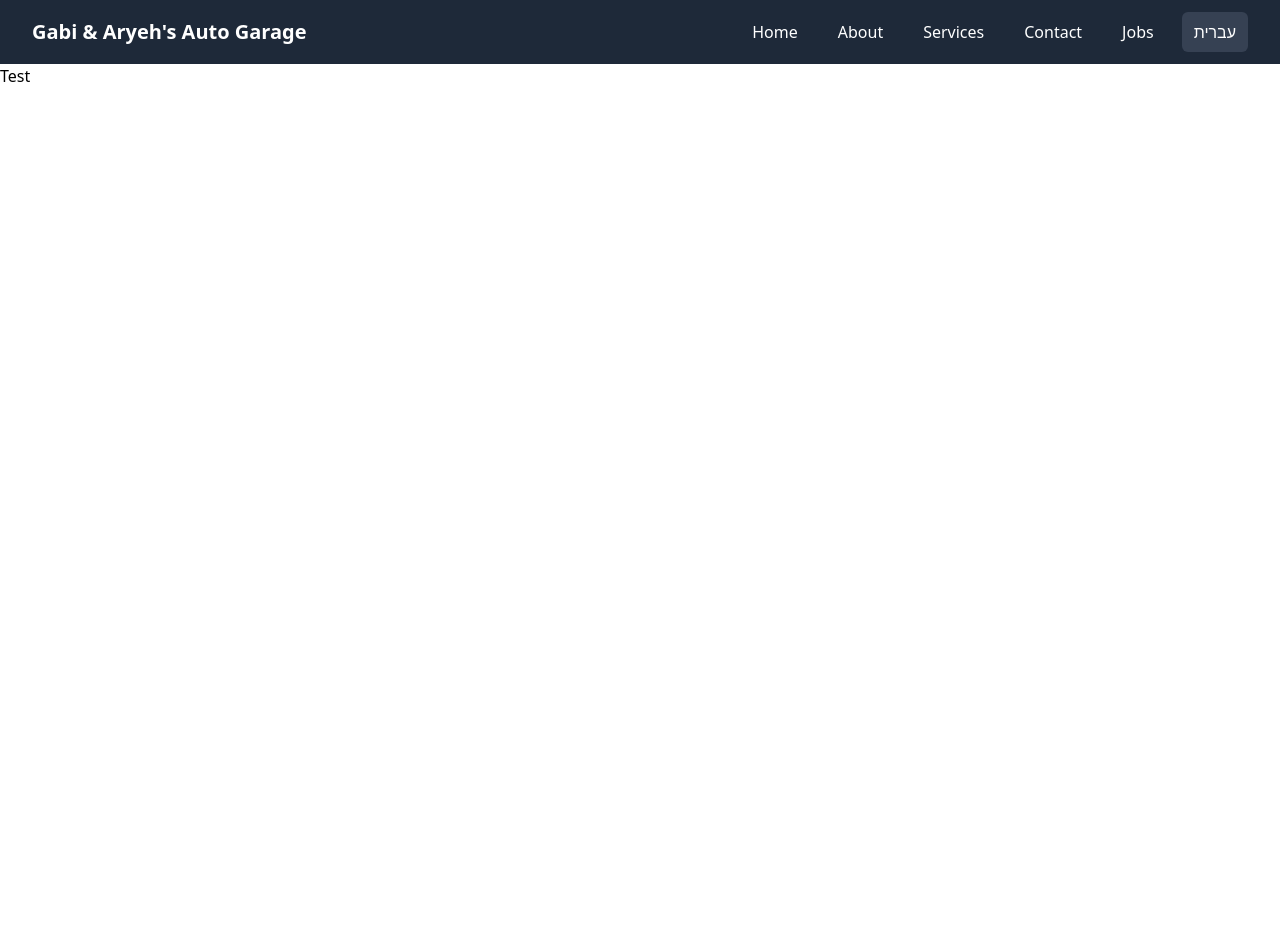
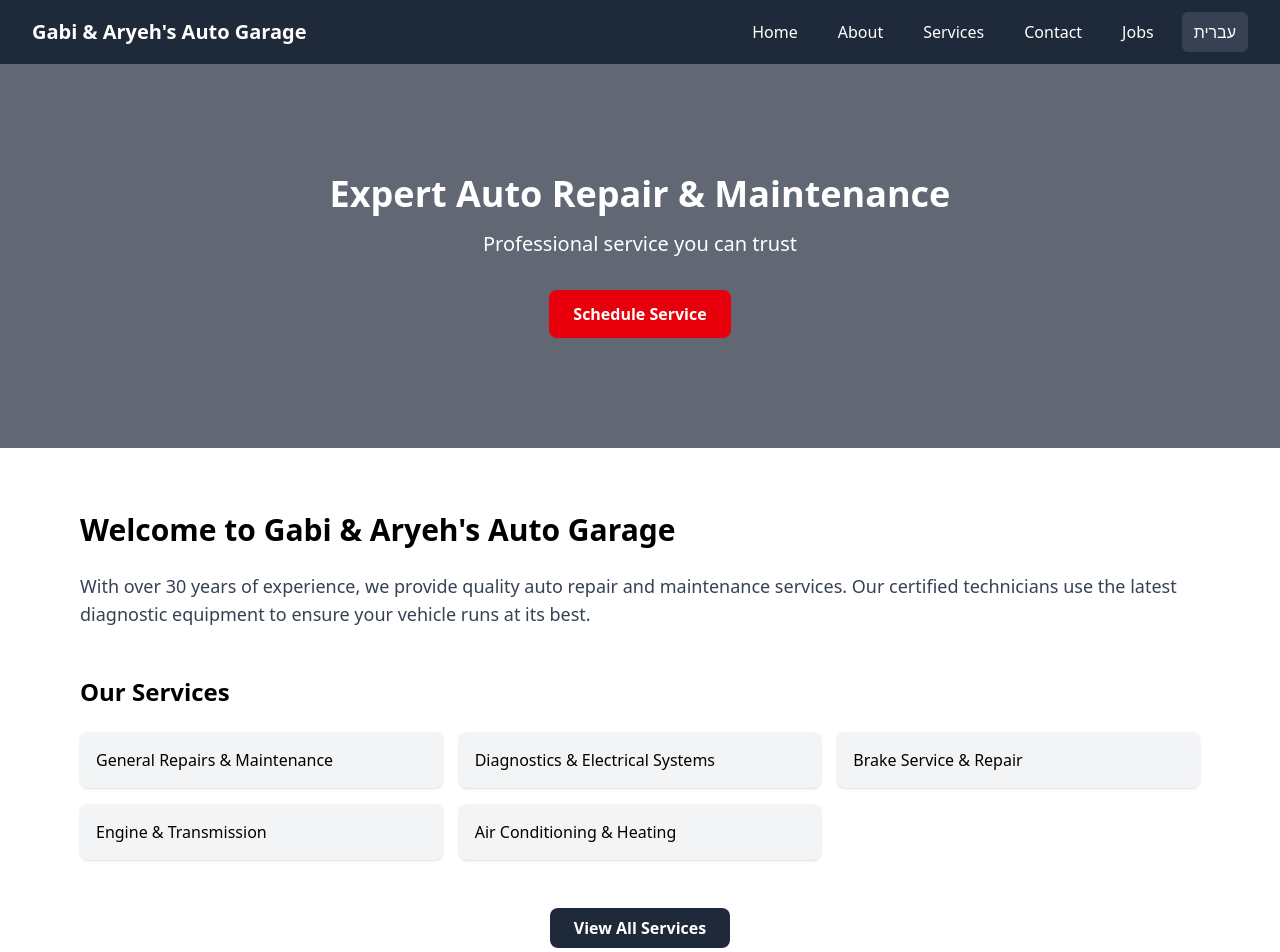
Before and after one commit to WilliamGiammona/gabi-aryeh-auto-garage, a Next.js app: page / in a window 1280 px wide. Shown: the top 952 px of the page. Before the commit the page ends 800 px from the top, so only its background shows below. Built offline with nearby package versions, Linux system fonts and the light colour scheme.

Commit message:
hero section

```diff
--- a/app/page.tsx
+++ b/app/page.tsx
@@ -1,3 +1,114 @@
+// app/page.tsx
+"use client";
+
+import Link from "next/link";
+import { useLanguage } from "./contexts/LanguageContext";
+
+// Home page content translations
+const homeContent = {
+  en: {
+    hero: {
+      heading: "Expert Auto Repair & Maintenance",
+      subheading: "Professional service you can trust",
+    },
+    intro: {
+      title: "Welcome to Gabi & Aryeh's Auto Garage",
+      description:
+        "With over 30 years of experience, we provide quality auto repair and maintenance services. Our certified technicians use the latest diagnostic equipment to ensure your vehicle runs at its best.",
+    },
+    services: {
+      title: "Our Services",
+      list: [
+        "General Repairs & Maintenance",
+        "Diagnostics & Electrical Systems",
+        "Brake Service & Repair",
+        "Engine & Transmission",
+        "Air Conditioning & Heating",
+      ],
+    },
+    cta: "Schedule Service",
+  },
+  he: {
+    hero: {
+      heading: "תיקון ותחזוקת רכב מומחים",
+      subheading: "שירות מקצועי שאפשר לסמוך עליו",
+    },
+    intro: {
+      title: "ברוכים הבאים למושך גבי את אריה",
+      description:
+        "עם ניסיון של מעל 30 שנה, אנו מספקים שירותי תיקון ותחזוקת רכב באיכות גבוהה. הטכנאים המוסמכים שלנו משתמשים בציוד אבחון מתקדם כדי להבטיח שהרכב שלך יעבוד בצורה הטובה ביותר.",
+    },
+    services: {
+      title: "השירותים שלנו",
+      list: [
+        "תיקונים ותחזוקה כללית",
+        "אבחון ומערכות חשמל",
+        "שירות ותיקון בלמים",
+        "מנוע ותמסורת",
+        "מיזוג אוויר וחימום",
+      ],
+    },
+    cta: "קביעת שירות",
+  },
+};
+
 export default function Home() {
-  return <div>Test</div>;
+  const { language, isRTL } = useLanguage();
+  const content = homeContent[language];
+
+  const directionClass = isRTL ? "text-right" : "text-left";
+
+  return (
+    <main className={`flex min-h-screen flex-col ${directionClass}`}>
+      {/* Hero Section */}
+      <div className="relative h-96 w-full">
+        {/* You can replace this with your actual garage image */}
+        <div className="absolute inset-0 bg-gray-800 opacity-70"></div>
+        <div className="relative flex flex-col items-center justify-center h-full text-white text-center px-4">
+          <h1 className="text-4xl font-bold mb-4">{content.hero.heading}</h1>
+          <p className="text-xl mb-8">{content.hero.subheading}</p>
+          <Link
+            href="/contact"
+            className="bg-red-600 hover:bg-red-700 text-white font-bold py-3 px-6 rounded-lg transition duration-300"
+          >
+            {content.cta}
+          </Link>
+        </div>
+      </div>
+
+      {/* Introduction Section */}
+      <section className="py-16 px-4 max-w-6xl mx-auto">
+        <h2 className="text-3xl font-bold mb-6">{content.intro.title}</h2>
+        <p className="text-gray-700 text-lg mb-8">
+          {content.intro.description}
+        </p>
+
+        {/* Services Preview */}
+        <div className="mt-12">
+          <h3 className="text-2xl font-semibold mb-6">
+            {content.services.title}
+          </h3>
+          <div className="grid md:grid-cols-2 lg:grid-cols-3 gap-4">
+            {content.services.list.map((service, index) => (
+              <div
+                key={index}
+                className="bg-gray-100 p-4 rounded-lg shadow-sm hover:shadow-md transition duration-300"
+              >
+                {service}
+              </div>
+            ))}
+          </div>
+
+          <div className="mt-12 text-center">
+            <Link
+              href="/services"
+              className="inline-block bg-gray-800 hover:bg-gray-900 text-white font-semibold py-2 px-6 rounded-lg transition duration-300"
+            >
+              {language === "en" ? "View All Services" : "צפה בכל השירותים"}
+            </Link>
+          </div>
+        </div>
+      </section>
+    </main>
+  );
 }
```
